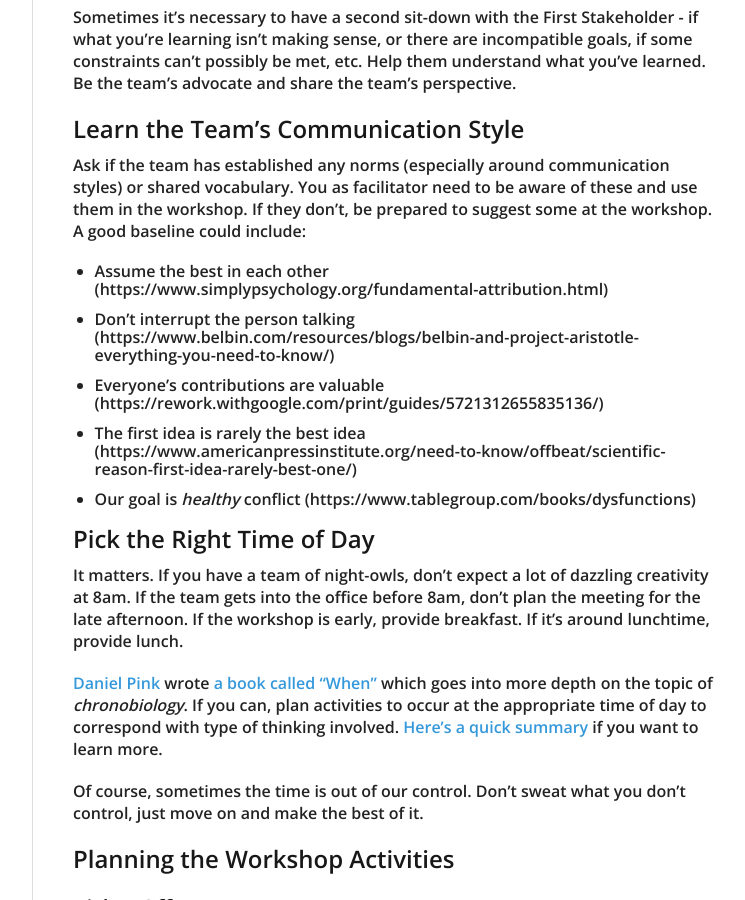
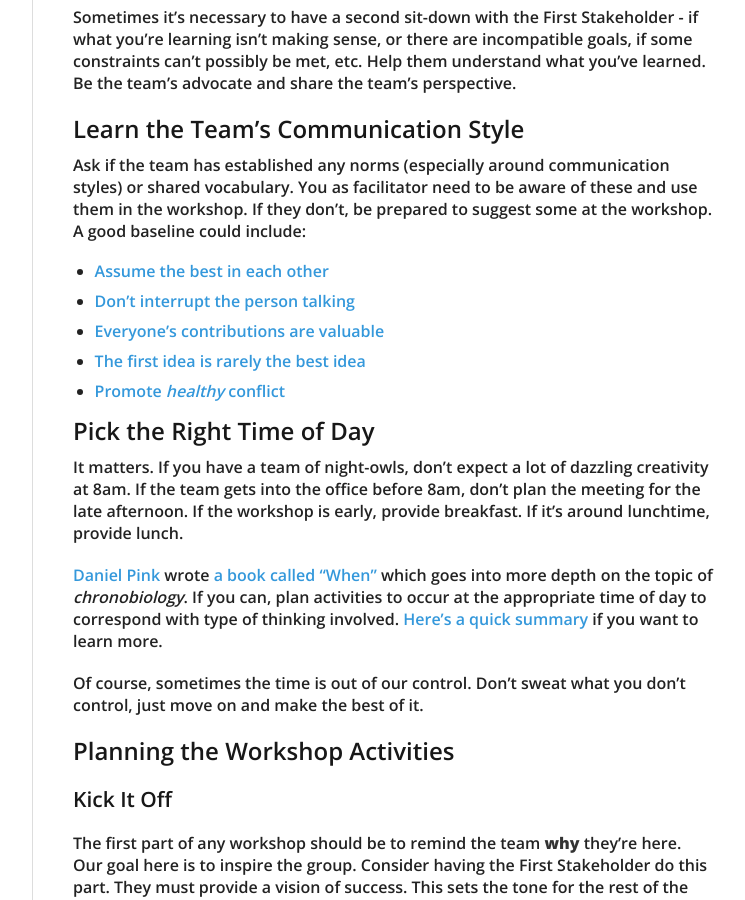
Before and after one commit to rpherbig/rpherbig.github.io, a Jekyll site: the page built from _posts/2019-10-03-facilitation-dont-lose-before-you-start.markdown, in a window 1280 px wide and 900 px high, scrolled down 982 px. Shown: the whole window, without its empty margins (378-1123 px from the left). Built offline with Jekyll 4.4.1, drawn with Linux system fonts in a browser that asks for light colours; nearby versions of some CDN libraries; our own code applies the rules of GitHub Pages for plain Markdown files; some of the changed text lies outside the part shown.

Commit message:
Convert all URLs to hyperlinks

```diff
--- a/_posts/2019-10-03-facilitation-dont-lose-before-you-start.markdown
+++ b/_posts/2019-10-03-facilitation-dont-lose-before-you-start.markdown
@@ -26,11 +26,11 @@ Sometimes it's necessary to have a second sit-down with the First Stakeholder -
 
 Ask if the team has established any norms (especially around communication styles) or shared vocabulary. You as facilitator need to be aware of these and use them in the workshop. If they don't, be prepared to suggest some at the workshop. A good baseline could include:
 
-* Assume the best in each other (https://www.simplypsychology.org/fundamental-attribution.html)
-* Don't interrupt the person talking (https://www.belbin.com/resources/blogs/belbin-and-project-aristotle-everything-you-need-to-know/)
-* Everyone's contributions are valuable (https://rework.withgoogle.com/print/guides/5721312655835136/)
-* The first idea is rarely the best idea (https://www.americanpressinstitute.org/need-to-know/offbeat/scientific-reason-first-idea-rarely-best-one/)
-* Our goal is _healthy_ conflict (https://www.tablegroup.com/books/dysfunctions)
+* [Assume the best in each other](https://www.simplypsychology.org/fundamental-attribution.html)
+* [Don't interrupt the person talking](https://www.belbin.com/resources/blogs/belbin-and-project-aristotle-everything-you-need-to-know/)
+* [Everyone's contributions are valuable](https://rework.withgoogle.com/print/guides/5721312655835136/)
+* [The first idea is rarely the best idea](https://www.americanpressinstitute.org/need-to-know/offbeat/scientific-reason-first-idea-rarely-best-one/)
+* [Promote _healthy_ conflict](https://www.tablegroup.com/books/dysfunctions)
 
 ## Pick the Right Time of Day
 
@@ -84,7 +84,7 @@ Compare where you are with the original goals. End with concrete action items. A
 
 ## After the Workshop
 
-How involved you are in the after phase varies. In my experience, the best results come from the team committing and the facilitator offering to be available for advice, suggestions, and help. You're the chicken, not the pig (https://en.wikipedia.org/wiki/The_Chicken_and_the_Pig).
+How involved you are in the after phase varies. In my experience, the best results come from the team committing and the facilitator offering to be available for advice, suggestions, and help. [You're the chicken, not the pig.](https://en.wikipedia.org/wiki/The_Chicken_and_the_Pig)
 
 ## Key Takeaways
 
```
